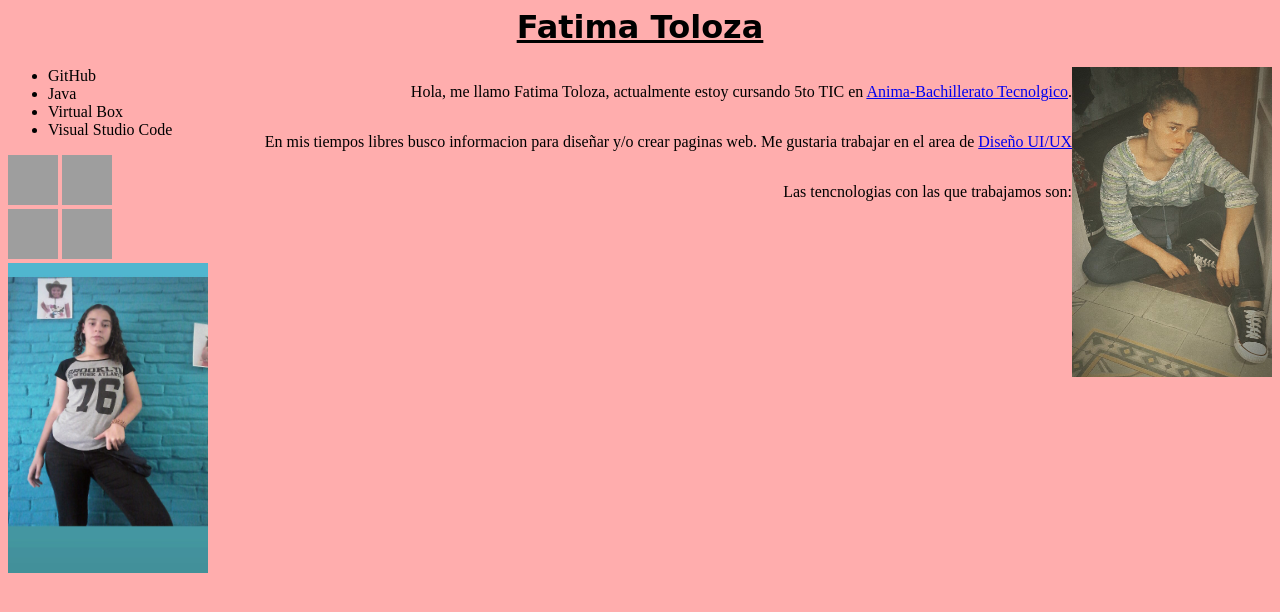
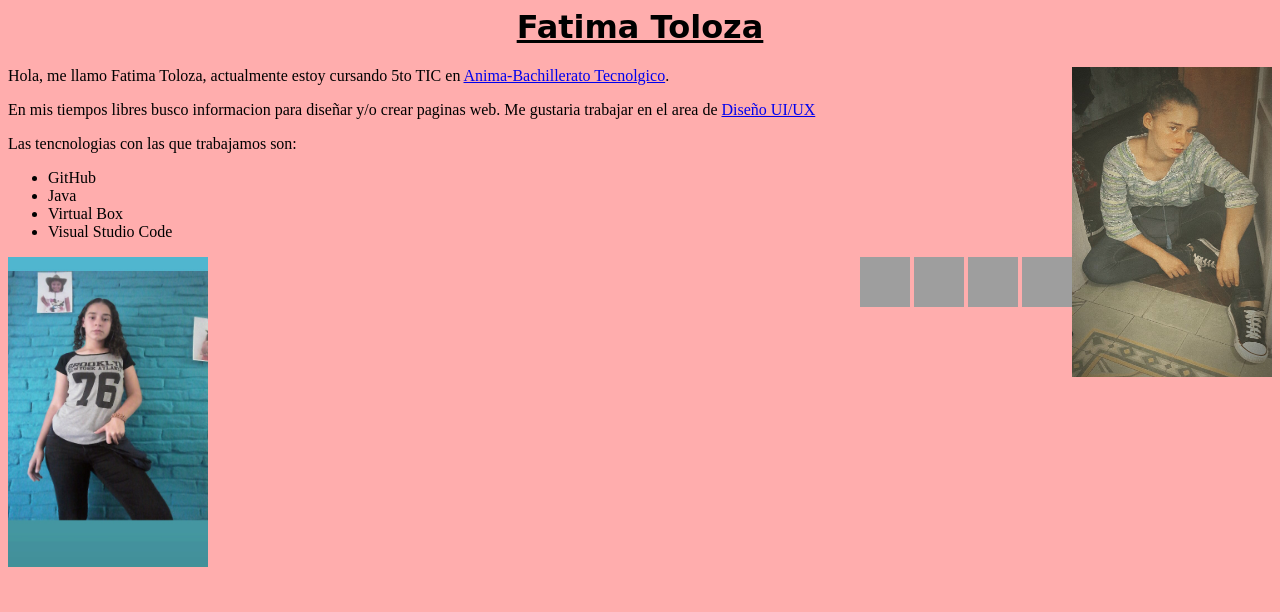
Before and after one commit to fatima16a/Dise_Web, a plain HTML site: page index.html in a window 1280 px wide. Drawn offline with Linux system fonts and the light colour scheme; grey boxes are pictures that could not be loaded.

Commit message:
Pagina de precentacion

```diff
--- a/index.html
+++ b/index.html
@@ -30,11 +30,9 @@
             <li>Virtual Box</li>
             <li>Visual Studio Code</li>
         </ul>
-        <div class="redesP">
+        <div class="redes">
           <a href="https://wa.me/59893700405"><img src="https://i.ibb.co/cDPBrSs/watpp.png" width="50" height="50"></a>
           <a href="https://instagram.com/fatytoloza?igshid=13bdvdjfcu8i5"><img src="https://i.ibb.co/9tR2NXy/insatgram.png" width="50" height="50"></a>
-        </div>
-        <div class="redesS">
           <a href="mailto://fatima.toloza@anima.ed.uy"><img src="https://i.ibb.co/MShtLWS/descarga.png" width="50" height="50"></a>
           <a href="https://www.linkedin.com/in/fatima-toloza-3349251b4/"><img src="https://i.ibb.co/2FNmFyp/Linkedin.png" width="50" height="50"></a>
         </div>
--- a/sty.css
+++ b/sty.css
@@ -4,9 +4,11 @@ h1 {
     text-decoration:underline;
     }
   p {
-    font-family: "Times New Roman";
+    font-family: underline
+    font-family New
+    "Times New Roman";
     text-align:start;
-    float:inline-end;
+    float:inline-endxgg;
   }
   ul{
     font-family: Star Wars;
@@ -15,13 +17,8 @@ h1 {
     float:inline-start;
   }
   .foto-s{
-    float:right;
+    float: right;
   }
-  .redesS{
-
-    float: unset;
+  .redes{
+    float: right;
   }
-  .redesP{
-
-    float: unset;
-  }
```
